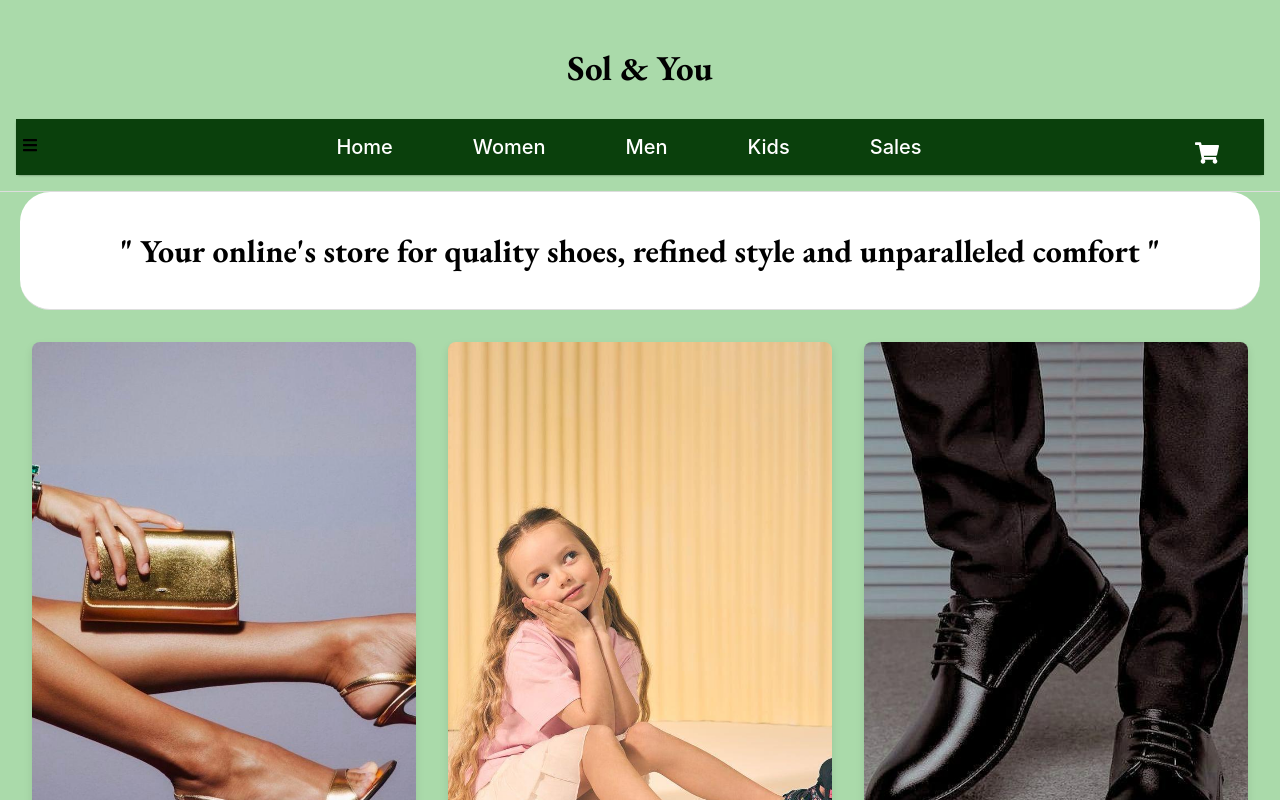
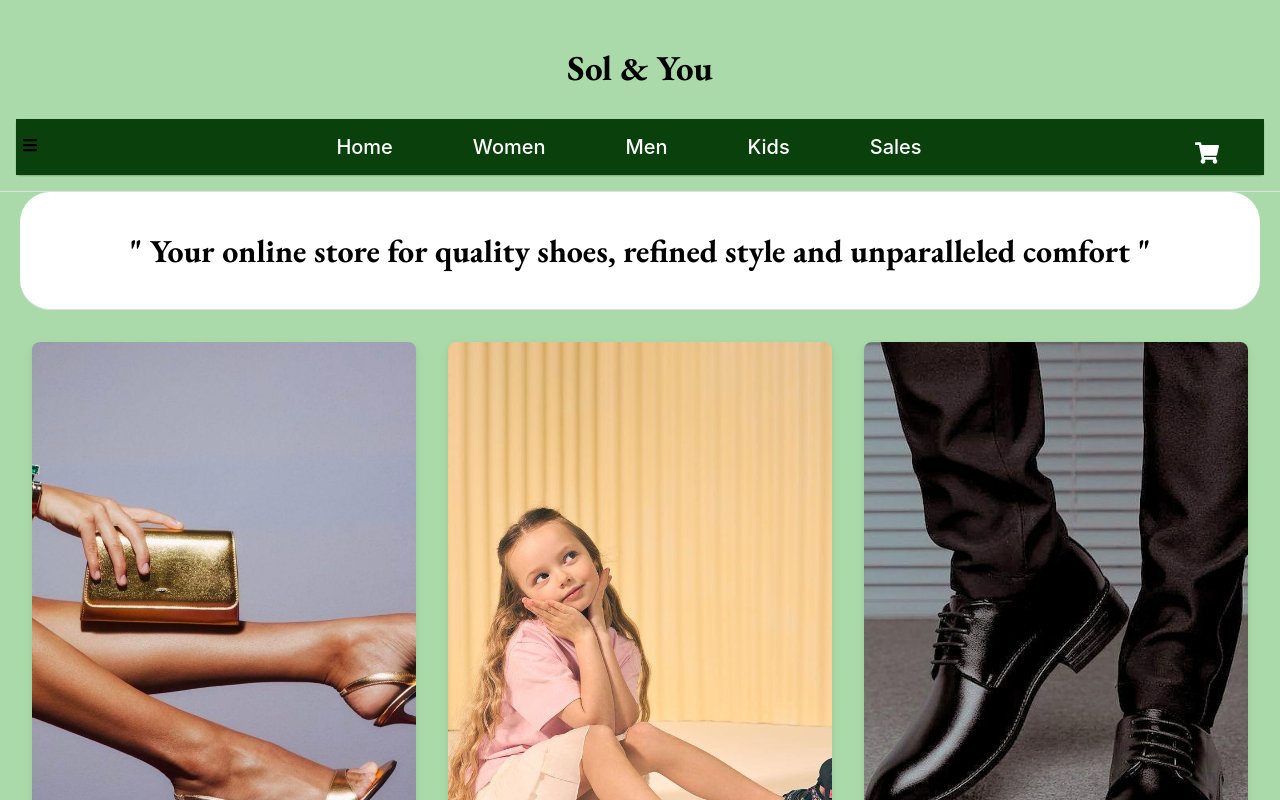
Before and after one commit to SoleneKima/E-commerce, a React (Create React App) app: page / in a window 1280 px wide. Shown: the top 800 px of the page. Built offline with nearby package versions, Linux system fonts and the light colour scheme; a web font is replaced by a local one.

Commit message:
Changement dans sales et home

```diff
--- a/src/App.js
+++ b/src/App.js
@@ -34,6 +34,7 @@ export default function App() {
           <Route path="/checkout" element={<Checkout />} />
         <Route path="/confirmation" element={<Confirmation />} />
           <Route path="/women" element={<Women />} />
+          <Route path="/women/:type" element={<Women />} />
           <Route path="/sales" element={<Sales/>}/>
 
         </Routes>
--- a/src/Pages/Home/Home.jsx
+++ b/src/Pages/Home/Home.jsx
@@ -1,4 +1,4 @@
-import React, { Component } from 'react'
+import React from 'react'
 import "../Home/Home.css";
 import { Link } from 'react-router-dom';
 import menHome from '../../components/assets/Home/Men.jpg';
@@ -11,7 +11,7 @@ function Home() {
     <div className='home-content'>
       <header className='home-header'>
         <h1>
-           " Your online's store for quality shoes, refined style and unparalleled comfort "</h1>
+           " Your online store for quality shoes, refined style and unparalleled comfort "</h1>
       </header>
 
       {/*Content of Home Page*/}
--- a/src/Pages/Sales/Sales.css
+++ b/src/Pages/Sales/Sales.css
@@ -1,6 +1,6 @@
 .sales-page {
   padding: 2rem;
-  text-align: center;
+
 }
 
 .products-grid {
--- a/src/data/navLinks.js
+++ b/src/data/navLinks.js
@@ -5,7 +5,7 @@ export const navLinks = [
   //Facets for Women Link
   { label: "Women",
     path: "/women",
-    sub: ["New","Heels","Sneakers","Sandals"],
+    sub: ["Heels","Sneakers","Sandals"],
   },
 
   // Facets for Men Link
@@ -31,6 +31,6 @@ export const navLinks = [
 
   // Facets for Sales Link
   { label: "Sales", path: "/sales" ,
-    sub:["Women","Men","Kids"],
+
   },
 ];
```
